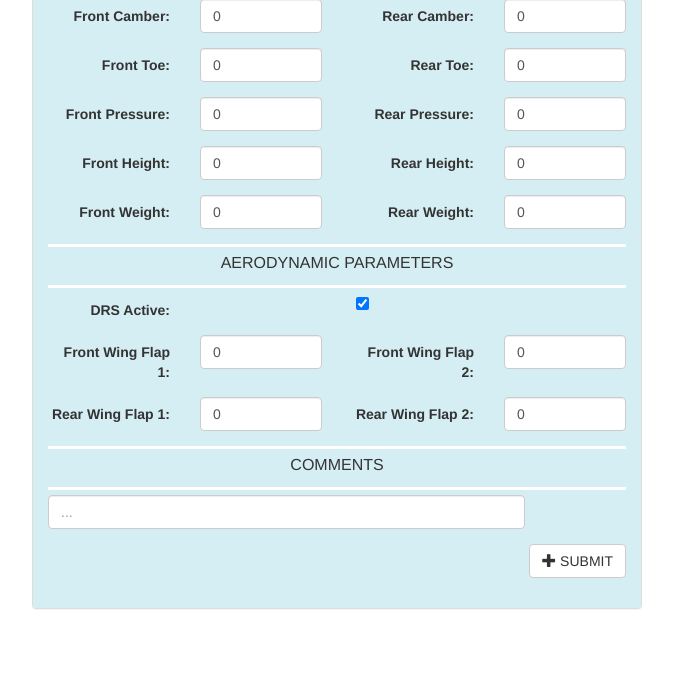
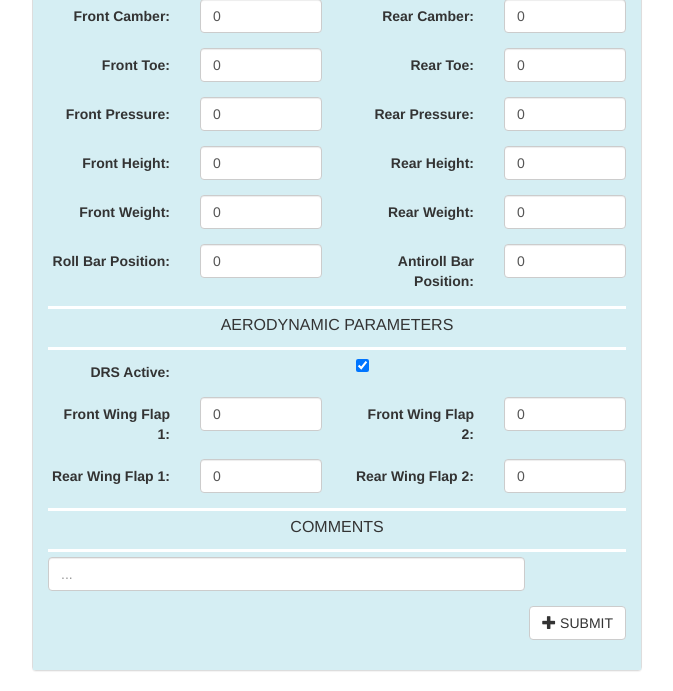
Before and after one commit to natbolon/EM, a Django app: page /testing/new_testing/ in a window 1280 px wide. Shown: the part 646-1337 px from the top of the page, without its empty margins (303-976 px from the left). Before the commit the page ends 1255 px from the top, so only its background shows below. Run offline with Django 3.2, Linux system fonts and the light colour scheme; data that the repository does not hold is empty; some libraries are stand-ins or nearby versions.

Commit message:
Updated fields dynamic parameters

```diff
--- a/testing/forms.py
+++ b/testing/forms.py
@@ -87,6 +87,10 @@ class NewTestingForm(forms.ModelForm):
                 attrs={'class': 'form-control col-md-6', 'placeholder': 'Front Height'}),
             rear_height=forms.NumberInput(
                 attrs={'class': 'form-control col-md-6', 'placeholder': 'Rear Height'}),
+            roll_bar=forms.NumberInput(
+                attrs={'class': 'form-control col-md-6', 'placeholder': 'Roll Bar Position'}),
+            antiroll_bar=forms.NumberInput(
+                attrs={'class': 'form-control col-md-6', 'placeholder': 'Antiroll Bar Position'}),
             comments=forms.TextInput(
                 attrs={'class': 'form-control col-md-6', 'placeholder': '...'}
             )
--- a/testing/models.py
+++ b/testing/models.py
@@ -34,6 +34,8 @@ class DynamicParams(models.Model):
     rear_weight = models.DecimalField(decimal_places=2, max_digits=4, default=0)
     front_height = models.DecimalField(decimal_places=2, max_digits=4, default=0)
     rear_height = models.DecimalField(decimal_places=2, max_digits=4, default=0)
+    roll_bar = models.DecimalField(decimal_places=0, max_digits=2, default=0)
+    antiroll_bar = models.DecimalField(decimal_places=0, max_digits=2, default=0)
 
     class Meta:
         abstract = True
--- a/testing/templates/testing/new_testing.html
+++ b/testing/templates/testing/new_testing.html
@@ -201,6 +201,20 @@
                         </div>
                     </div>
 
+                    <div class="form-group">
+                        <!-- Front Weight -->
+                        <label for="Event" class="col-sm-3 control-label">Roll Bar Position:</label>
+                        <div class="col-sm-3">
+                            {{ form.roll_bar }}
+                        </div>
+
+                        <!-- Rear Weight -->
+                        <label for="Event" class="col-sm-3 control-label">Antiroll Bar Position:</label>
+                        <div class="col-sm-3">
+                            {{ form.antiroll_bar }}
+                        </div>
+                    </div>
+
 
                     <div class="form-line" data-type="control_divider" id="id_9">
                         <div id="cid_9" class="form-input-wide">
```
Also changed, not shown: testing/templates/blocks/new_testing_form.html (+14 -0 lines), db.sqlite3.
